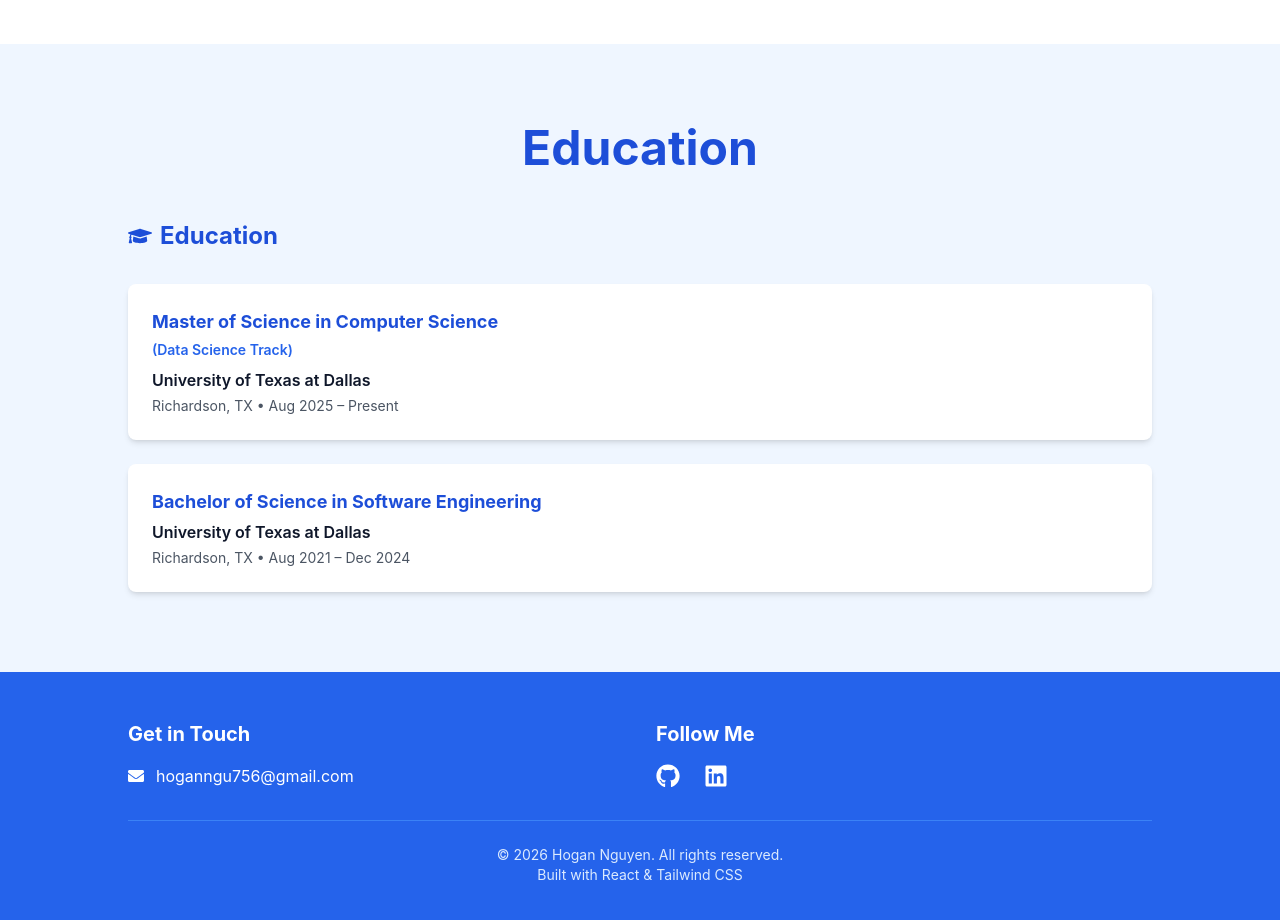
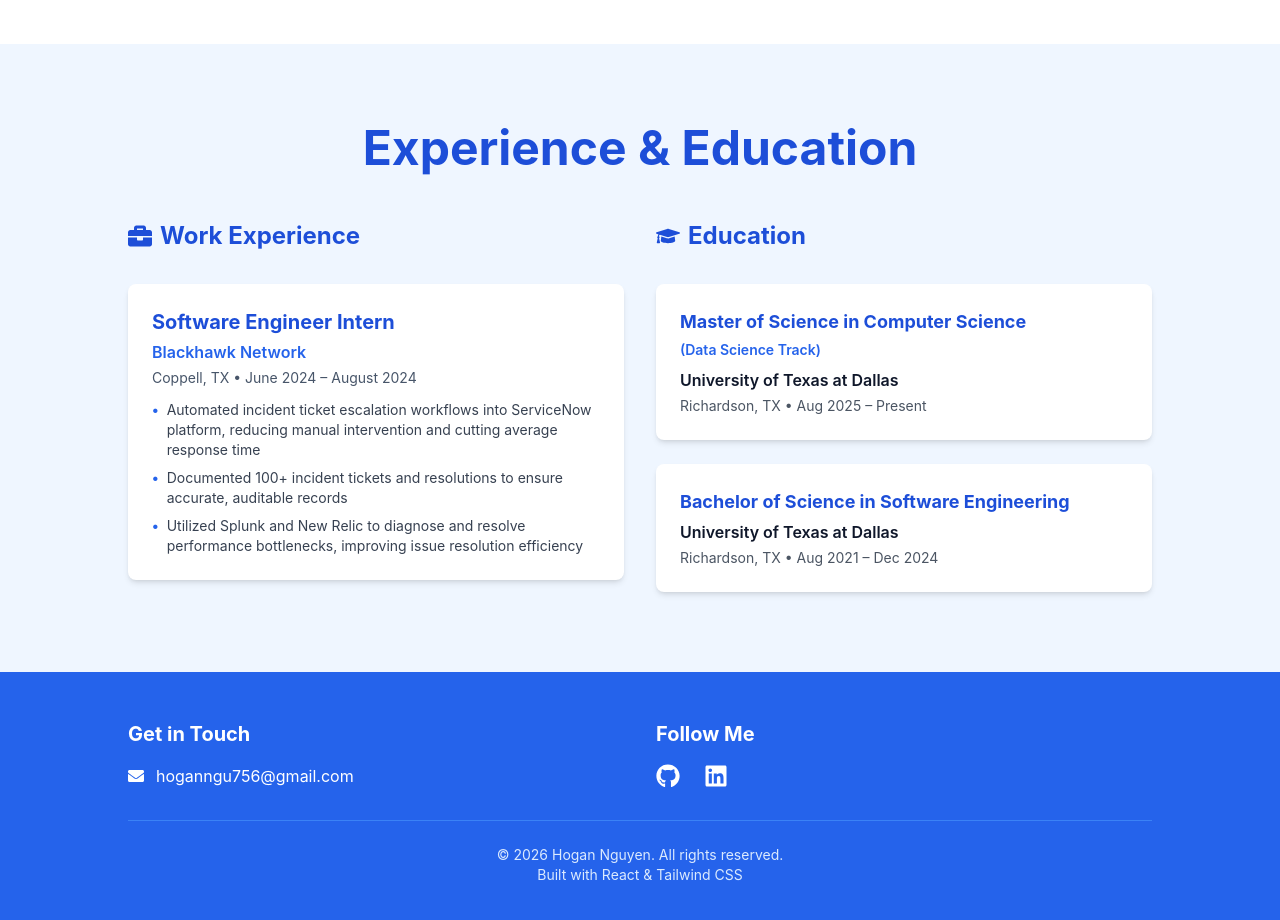
Before and after one commit to hoganngu756/hoganngu756.github.io, a React (Create React App) app: page / in a window 1280 px wide. Shown: the part 2600-3520 px from the top of the page. Built offline with nearby package versions, Linux system fonts and the light colour scheme.

Commit message:
Show only Blackhawk Network experience, hide student worker

```diff
--- a/src/components/Experience.js
+++ b/src/components/Experience.js
@@ -1,5 +1,5 @@
 import React from 'react';
-import { FaGraduationCap } from 'react-icons/fa';
+import { FaBriefcase, FaGraduationCap } from 'react-icons/fa';
 
 const Experience = () => {
   const experiences = [
@@ -13,18 +13,6 @@ const Experience = () => {
         'Automated incident ticket escalation workflows into ServiceNow platform, reducing manual intervention and cutting average response time',
         'Documented 100+ incident tickets and resolutions to ensure accurate, auditable records',
         'Utilized Splunk and New Relic to diagnose and resolve performance bottlenecks, improving issue resolution efficiency'
-      ]
-    },
-    {
-      type: 'work',
-      title: 'Student Worker',
-      company: 'University of Texas at Dallas',
-      location: 'Richardson, TX',
-      period: 'October 2021 – August 2023',
-      description: [
-        'Processed thousands of registration and transcript requests, ensuring compliance with academic policies',
-        'Collaborated with student workers to process thousands of registration and transcript requests efficiently',
-        'Assisted with department projects related to Excel and PeopleSoft for cleanup of former students'
       ]
     }
   ];
@@ -49,10 +37,39 @@ const Experience = () => {
     <section id="experience" className="bg-blue-50 py-16 sm:py-20 px-4 sm:px-6 lg:px-8">
       <div className="max-w-5xl mx-auto">
         <h2 className="text-4xl sm:text-5xl font-bold text-center mb-12 text-blue-700">
-          Education
+          Experience & Education
         </h2>
 
-        <div className="grid grid-cols-1 lg:grid-cols-1 gap-8">
+        <div className="grid grid-cols-1 lg:grid-cols-2 gap-8">
+          {/* Experience */}
+          <div>
+            <div className="flex items-center gap-2 mb-8">
+              <FaBriefcase className="text-2xl text-blue-700" />
+              <h3 className="text-2xl font-bold text-blue-700">Work Experience</h3>
+            </div>
+            <div className="space-y-6">
+              {experiences.map((exp, idx) => (
+                <div key={idx} className="bg-white rounded-lg shadow-md p-6 hover:shadow-lg transition">
+                  <h4 className="text-xl font-bold text-blue-700 mb-1">
+                    {exp.title}
+                  </h4>
+                  <p className="text-blue-600 font-semibold mb-1">{exp.company}</p>
+                  <p className="text-slate-600 text-sm mb-3">
+                    {exp.location} • {exp.period}
+                  </p>
+                  <ul className="space-y-2">
+                    {exp.description.map((item, idx) => (
+                      <li key={idx} className="text-gray-700 text-sm flex gap-2">
+                        <span className="text-blue-600 font-bold">•</span>
+                        <span>{item}</span>
+                      </li>
+                    ))}
+                  </ul>
+                </div>
+              ))}
+            </div>
+          </div>
+
           {/* Education */}
           <div>
             <div className="flex items-center gap-2 mb-8">
```
